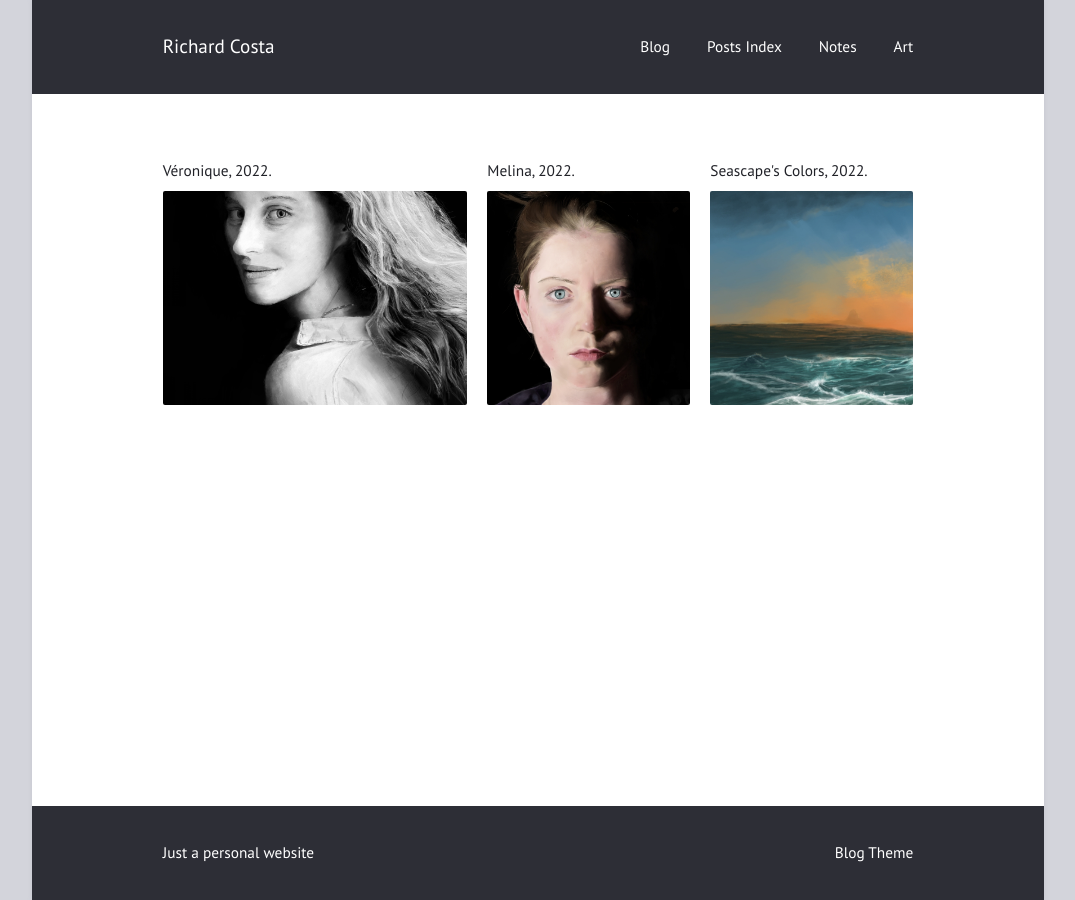
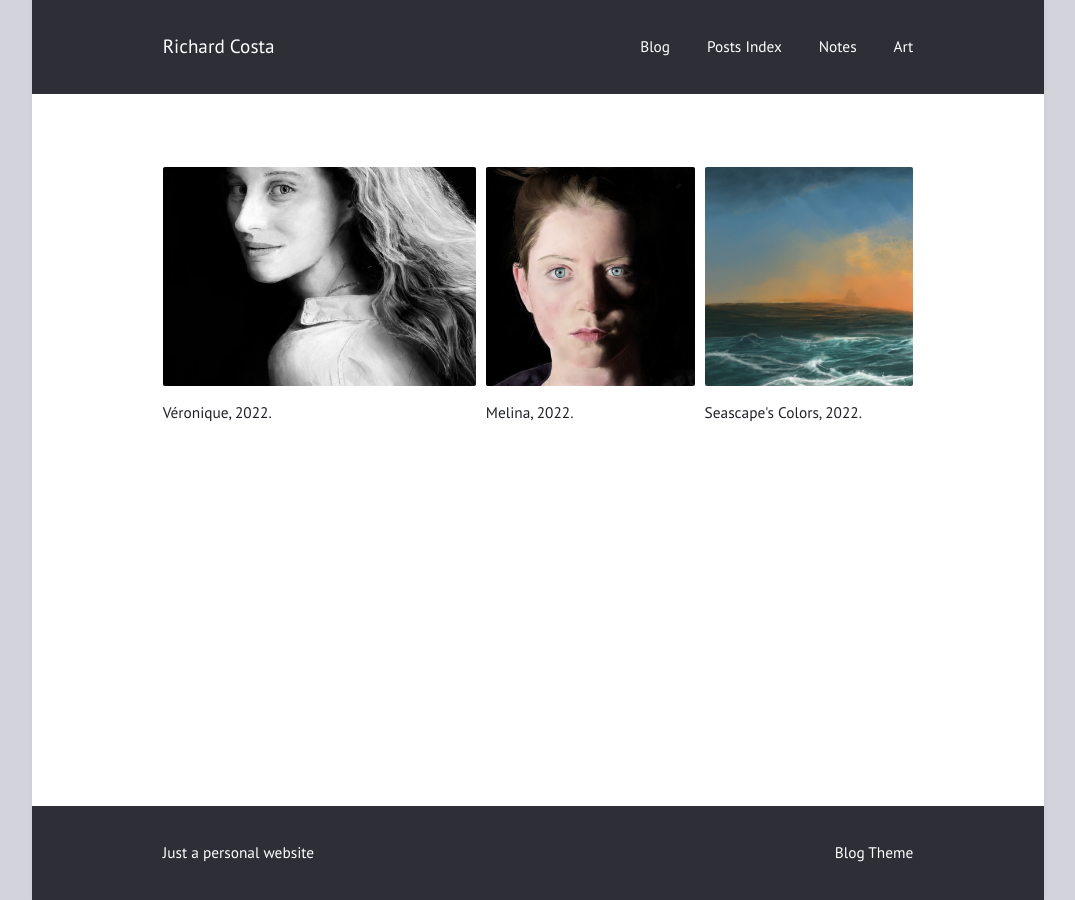
Before and after one commit to richard-costa/richard-costa.github.io, a Jekyll site: the page built from art.md, in a window 1280 px wide. Shown: the whole page, without its empty margins (102-1177 px from the left). Built offline with Jekyll 4.4.1, drawn with Linux system fonts in a browser that asks for light colours.

Commit message:
small adjustments

```diff
--- a/art.md
+++ b/art.md
@@ -5,18 +5,18 @@ layout: page
 ---
 
 
-<div class="row" style="width:100%; display:flex; flex-direction:row; gap: 20px">
+<div class="row" style="width:100%; display:flex; flex-direction:row; gap: 10px">
     <figure>
+        <a href="/assets/art/veronique.jpg"><img src="/assets/art/veronique.jpg" alt="Veronique" style="width:100%; height: 50%; object-fit: cover"></a>
         <figcaption>Véronique, 2022.</figcaption>
-        <a href="/assets/art/veronique.jpg"><img src="/assets/art/veronique.jpg" alt="Veronique" style="width:100%; height: 50%; object-fit: cover"></a>
     </figure>
     <figure>
-        <figcaption>Melina, 2022.</figcaption>
         <a href="/assets/art/melina.jpg"><img src="/assets/art/melina.jpg" alt="Melina" style="width:100%; height: 50%; object-fit: cover"></a>
+         <figcaption>Melina, 2022.</figcaption>
     </figure>
     <figure>
+        <a href="/assets/art/seascape.jpg"><img src="/assets/art/seascape.jpg"  alt="Seascape" style="width:100%; height: 50%; object-fit: cover"></a>
         <figcaption>Seascape's Colors, 2022.</figcaption>
-        <a href="/assets/art/seascape.jpg"><img src="/assets/art/seascape.jpg"  alt="Seascape" style="width:100%; height: 50%; object-fit: cover"></a>
     </figure>
 
 </div>
```
